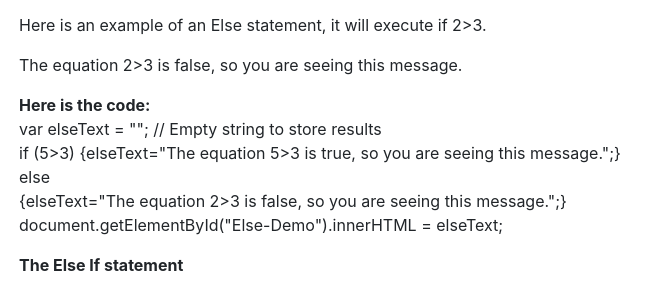
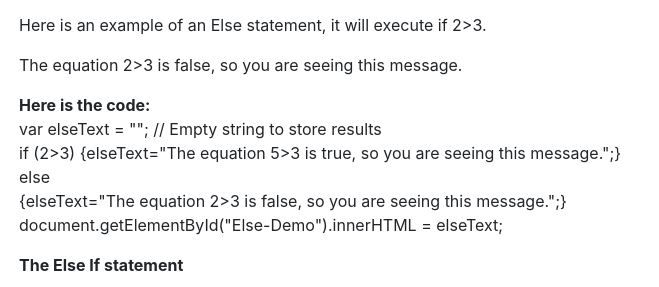
Before and after one commit to Th0masW/CS-261, a website: page topic-1.html in a window 1280 px wide. Shown: the part 2629-2916 px from the top of the page, 66-725 px from the left. Drawn offline with Linux system fonts and the light colour scheme.

Commit message:
Cleaning up templates

```diff
--- a/topic-1.html
+++ b/topic-1.html
@@ -203,7 +203,7 @@
 
 			<p><strong>Here is the code:</strong><br>
 				var elseText = ""; // Empty string to store results<br>
-				if (5>3) {elseText="The equation 5>3 is true, so you are seeing this message.";}<br>
+				if (2>3) {elseText="The equation 5>3 is true, so you are seeing this message.";}<br>
 				else<br>
 				{elseText="The equation 2>3 is false, so you are seeing this message.";}<br>
 				document.getElementById("Else-Demo").innerHTML = elseText;<br>
```
